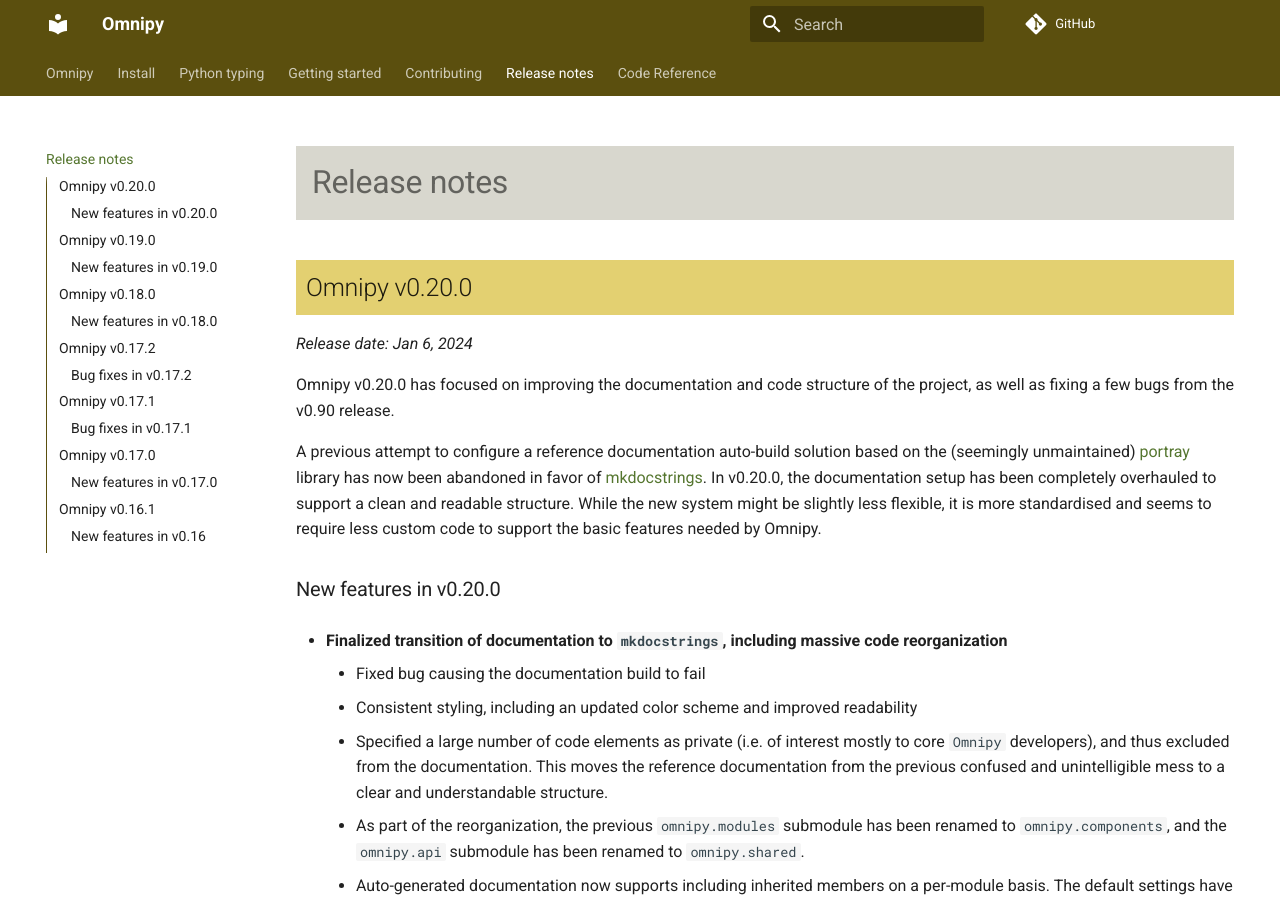
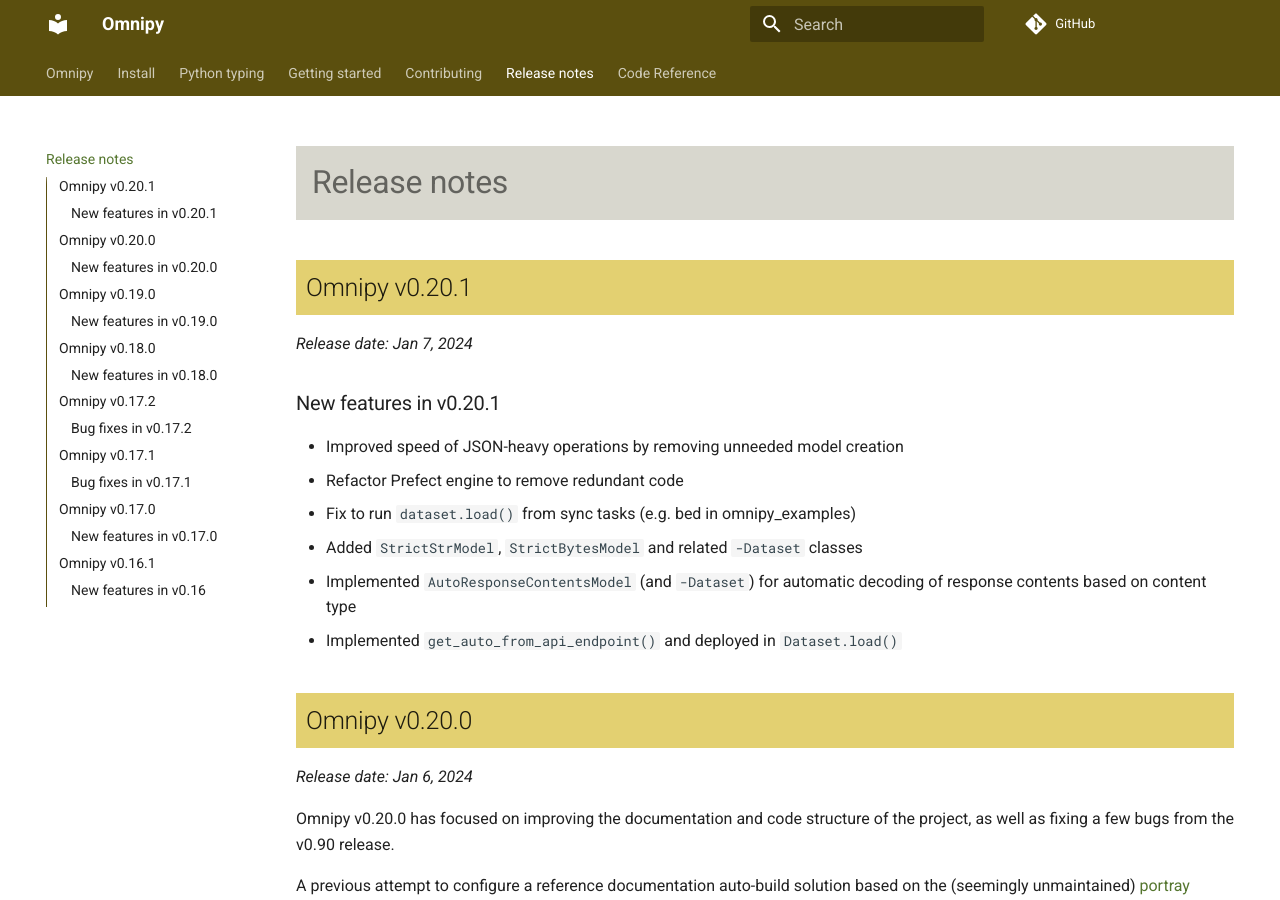
Before and after one commit to fairtracks/omnipy, an MkDocs documentation site: the page built from docs/release_notes.md, in a window 1280 px wide and 900 px high. Built offline with MkDocs 1.6.1 and Material for MkDocs 9.7.7, drawn with Linux system fonts in a browser that asks for light colours; comment, search, counter and statistics services are not loaded.

Commit message:
Added release notes for 0.20.1

```diff
--- a/docs/release_notes.md
+++ b/docs/release_notes.md
@@ -1,3 +1,17 @@
+## Omnipy v0.20.1
+
+_Release date: Jan 7, 2024_
+
+### New features in v0.20.1
+
+- Improved speed of JSON-heavy operations by removing unneeded model creation
+- Refactor Prefect engine to remove redundant code
+- Fix to run `dataset.load()` from sync tasks (e.g. bed in omnipy_examples)
+- Added `StrictStrModel`, `StrictBytesModel` and related `-Dataset` classes
+- Implemented `AutoResponseContentsModel` (and `-Dataset`) for automatic decoding of response
+  contents based on content type
+- Implemented `get_auto_from_api_endpoint()` and deployed in `Dataset.load()`
+
 ## Omnipy v0.20.0
 
 _Release date: Jan 6, 2024_
```
